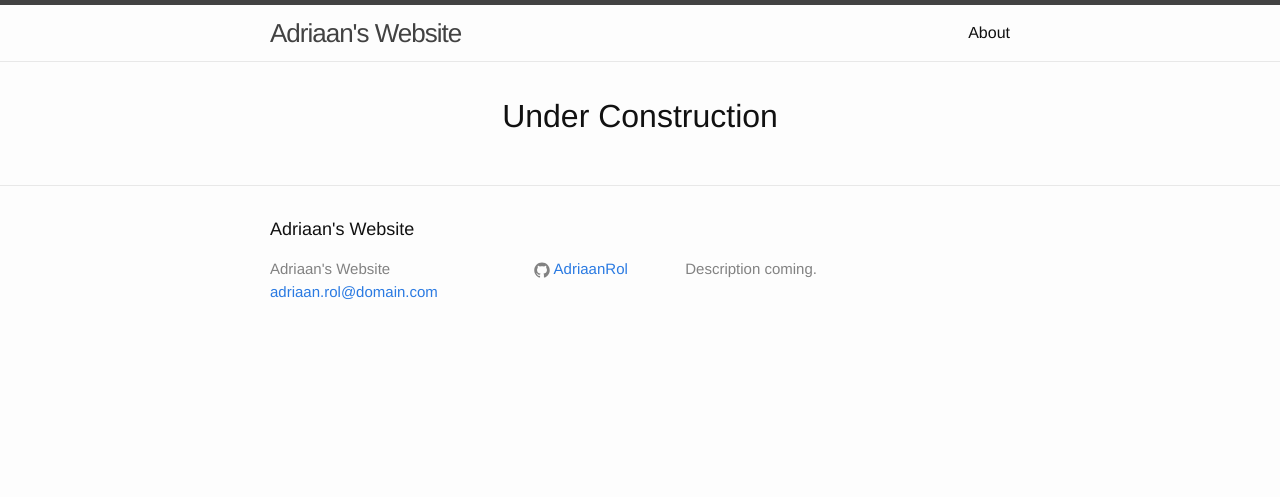
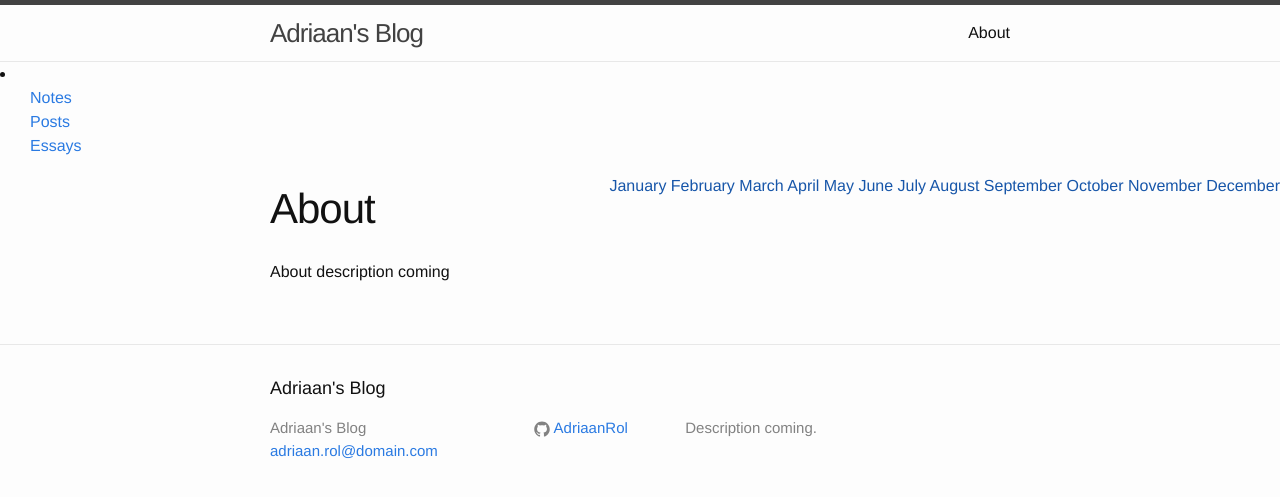
Before and after one commit to AdriaanRol/AdriaanRol.github.io, a Jekyll site: the page built from about.md, in a window 1280 px wide. Shown: the top 497 px of the page. Built offline with Jekyll 4.4.1, drawn with Linux system fonts in a browser that asks for light colours.

Commit message:
Added a post and some html

```diff
--- a/_config.yml
+++ b/_config.yml
@@ -1,5 +1,5 @@
 # Site settings
-title: Adriaan's Website
+title: Adriaan's Blog
 email: adriaan.rol@domain.com
 description: > # this means to ignore newlines until "baseurl:"
     Description coming.
--- a/_includes/header.html
+++ b/_includes/header.html
@@ -22,6 +22,4 @@
       </div>
     </nav>
 
-  </div>
-
 </header>
--- /dev/null
+++ b/_includes/months.html
@@ -0,0 +1,14 @@
+    <nav class = 'site-nav'>
+        <a href=''> January </a>
+        <a href=''> February </a>
+        <a href=''> March </a>
+        <a href=''> April </a>
+        <a href=''> May </a>
+        <a href=''> June </a>
+        <a href=''> July </a>
+        <a href=''> August </a>
+        <a href=''> September </a>
+        <a href=''> October </a>
+        <a href=''> November </a>
+        <a href=''> December </a>
+    </nav>
--- /dev/null
+++ b/_includes/post_types.html
@@ -0,0 +1,7 @@
+    <nav>
+      <li>
+        <ul><a href ='#'>Notes</a></ul>
+        <ul><a href ='#'>Posts</a></ul>
+        <ul><a href ='#'>Essays</a></ul>
+      </li>
+    </nav>
--- a/_layouts/default.html
+++ b/_layouts/default.html
@@ -6,15 +6,15 @@
   <body>
 
     {% include header.html %}
+    {% include post_types.html %}
+
+      {% include months.html %}
+
 
     <div class="page-content">
       <div class="wrapper">
-        <!-- {{ content }} -->
-        <div  style="text-align:center" >
-        <h1 center>
-        Under Construction
-        </h1>
-        </div>
+
+        {{ content }}
       </div>
     </div>
 
--- a/_posts/2014-04-26-Bevrijd-van-Zekerheid.markdown
+++ b/_posts/2014-04-26-Bevrijd-van-Zekerheid.markdown
@@ -2,7 +2,7 @@
 layout: post
 title:  "Bevrijd van Zekerheid"
 date:   2014-04-26 12:45:00
-categories: writing
+categories: Creative_n_Humanities
 ---
 "Vera! Waarom?!? Ik begrijp het niet. Waarom moet je weg? Ik heb een plan, zekerheid. We worden rijk, gelukkig."
 "Nee! Je begrijpt me niet, dit ben jij niet. Waar is mijn man? Waar is zijn visie?  Ik wil een man die gelooft, die tegengas geeft, die ik kan respecteren."
--- a/about.md
+++ b/about.md
@@ -3,10 +3,4 @@ layout: page
 title: About
 permalink: /about/
 ---
-Deze website is bedoeld om websites bouwen te oefenen
-
-This is the base Jekyll theme. You can find out more info about customizing your Jekyll theme, as well as basic Jekyll usage documentation at [jekyllrb.com](http://jekyllrb.com/)
-
-You can find the source code for the Jekyll new theme at: [github.com/jglovier/jekyll-new](https://github.com/jglovier/jekyll-new)
-
-You can find the source code for Jekyll at [github.com/jekyll/jekyll](https://github.com/jekyll/jekyll)
+About description coming
```
Also changed, not shown: _posts/2014-08-12-Test.markdown (deleted, +0 -8 lines), _posts/2014-09-07-welcome-to-jekyll.markdown (deleted, +0 -25 lines), _posts/2014-10-04-Post-meta-data.md (added, +27 -0 lines), 1 other file.
